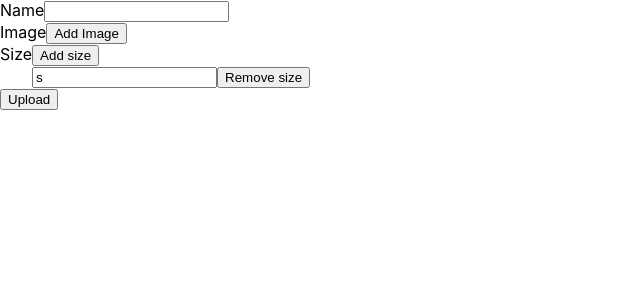
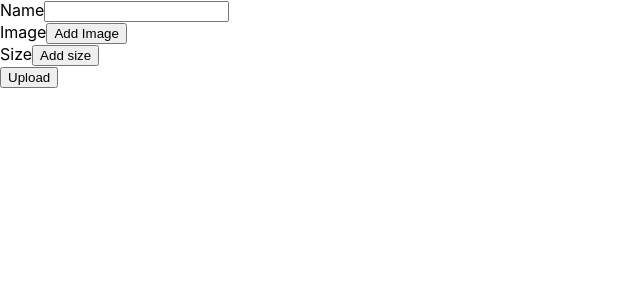
Before and after one commit to anIcedAntFA/tinh-hoa, a Next.js app: page / in a window 1280 px wide. Shown: the top 300 px of the page, without its empty margins (0-640 px from the left). Built offline with nearby package versions, Linux system fonts and the light colour scheme.

Commit message:
Add validate size and stock transform

```diff
--- a/pages/index.js
+++ b/pages/index.js
@@ -11,8 +11,7 @@ const schema = yup.object().shape({
     .array()
     .min(1, "Size is required")
     .test("check", "Size is wrong", (v) => {
-      console.log(v);
-      return ["S", "M", "L", "XL"].includes(...v);
+      return ["S", "M", "L", "XL"].includes(...v.map((size) => size.size1));
     }),
 });
 
@@ -29,7 +28,7 @@ export default function Home() {
     formState: { errors },
   } = useForm({
     defaultValues: {
-      size: ["s"],
+      size: [],
     },
     resolver: yupResolver(schema),
   });
@@ -80,7 +79,14 @@ export default function Home() {
   return (
     <form
       onSubmit={handleSubmit(async (data) => {
-        console.log({ ...data, file: data.file.map((file) => file[0]) });
+        console.log({
+          ...data,
+          file: data.file.map((file) => file[0]),
+          stock: data.size.reduce((s, { size1, quantity }) => {
+            s[size1] = quantity;
+            return s;
+          }, {}),
+        });
         try {
           const res = await axios({
             method: "GET",
@@ -125,30 +131,6 @@ export default function Home() {
           ))}
         </div>
       </div>
-      {/* {pic_field.map(({ id }, index) => (
-        <Fragment key={id}>
-          <div>
-            <label>Image</label>
-
-            <div>
-              <button type="button" onClick={() => addSize("")}>
-                Add Image
-              </button>
-              <input
-                type="checkbox"
-                name="primary"
-                value={index}
-                checked={primaryPicture === index}
-                onChange={handleCheckPrimaryPicture}
-              />
-              <input type="file" {...register(`file[${index}]`)} />
-              <button type="button" onClick={() => rmSize(index)}>
-                Rm image
-              </button>
-            </div>
-          </div>
-        </Fragment>
-      ))} */}
       <div style={{ display: "flex" }}>
         <label>Size</label>
         <div>
@@ -157,7 +139,8 @@ export default function Home() {
           </button>
           {size_field.map(({ id }, index) => (
             <div key={id}>
-              <input {...register(`size[${index}]`)} />
+              <input {...register(`size[${index}].size1`)} />
+              <input {...register(`size[${index}].quantity`)} />
               <button type="button" onClick={() => rmSize(index)}>
                 Remove size
               </button>
```
